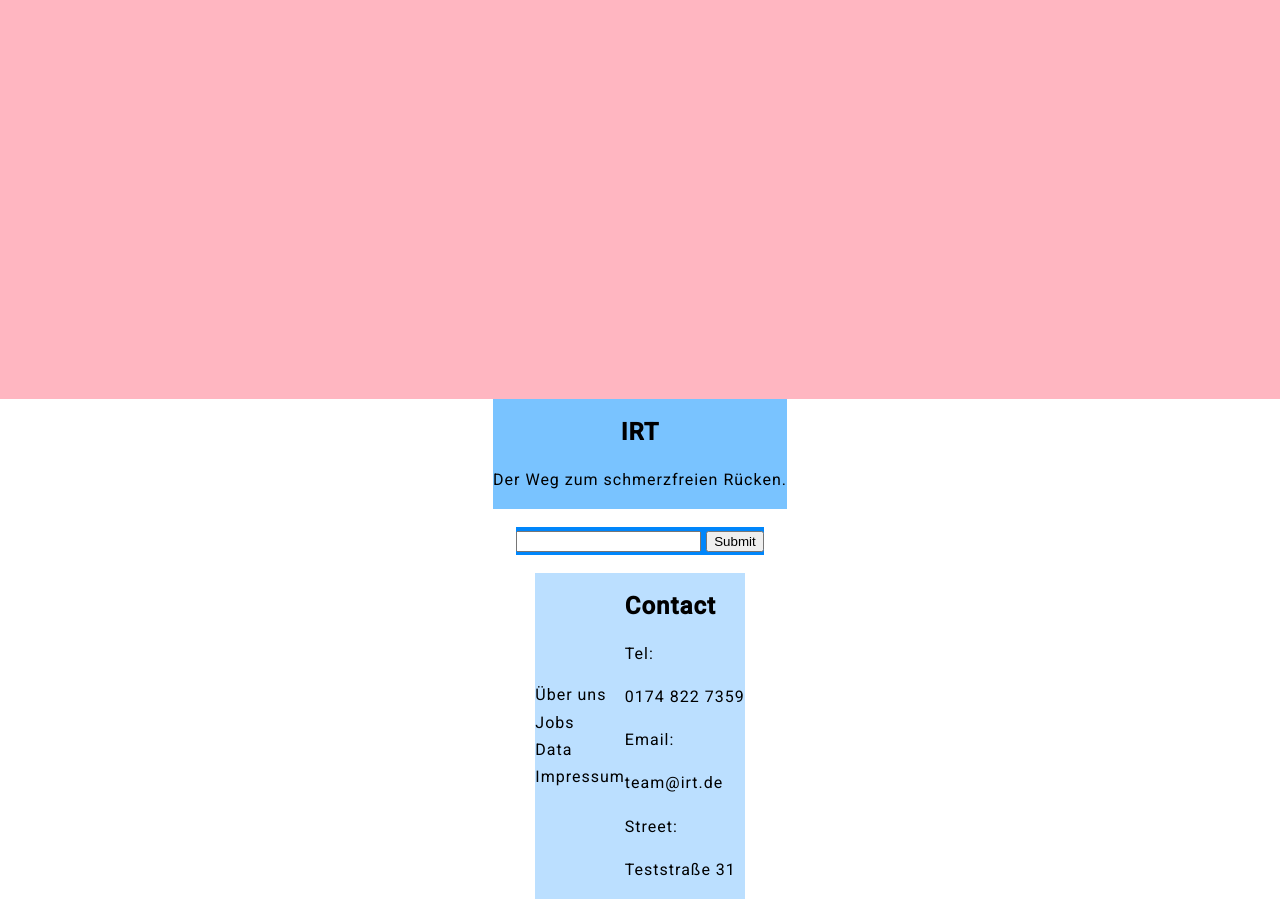
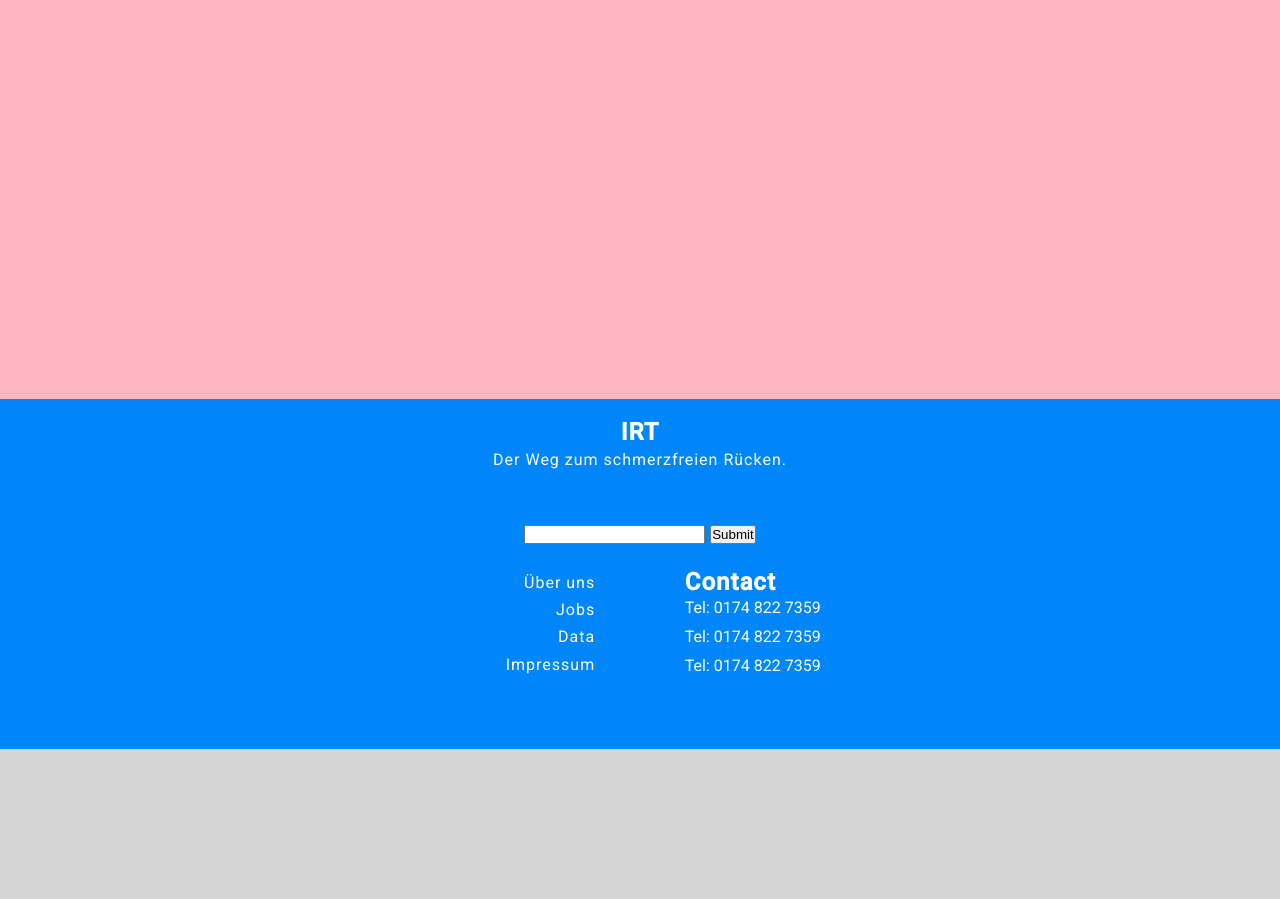
Before and after one commit to pbizimis/IRT, a Flask app: page /lp in a window 1280 px wide. Shown: the part 801-1700 px from the top of the page. After the commit the page ends 1550 px from the top, so only its background shows below. Run offline with Flask 2, Linux system fonts and the light colour scheme.

Commit message:
footer done

```diff
--- a/irtp/__init__.py
+++ b/irtp/__init__.py
@@ -37,6 +37,7 @@ def create_app(test_config=None):
     from . import presse
     app.register_blueprint(presse.bp)
 
+    #CHANGE FOR AN AJAX REQUEST
     @app.route('/<path:path>', methods=["POST"])
     def newsletter(path):
         if request.method == "POST":
--- a/irtp/static/index.css
+++ b/irtp/static/index.css
@@ -151,43 +151,71 @@
 /* FOOTER */
 .footer {
     display: grid;
-    height: 500px;
+    height: auto;
     width: 100%;
-    grid-template-columns: 1fr;
-    grid-template-rows: 1fr 1fr 1fr;
+    grid-template-columns: 50% 50%;
+    grid-template-rows: 100px 70px 180px;
     grid-template-areas:
-        "1"
-        "2"
-        "bottom";
+        "top top"
+        "mid mid"
+        "info contact";
     justify-items: center;
-    align-items: center;
+    align-items: flex-start;
+    background-color: rgb(0, 134, 251);
+    color: white;
 }
 .number1 {
-    grid-column: 1;
-    grid-row: 1;
+    width: 100%;
+    height: 100%;
+    grid-area: top;
     text-align: center;
-    background-color: rgb(121, 195, 255);
 }
 .number1 h1 {
+    margin: 20px 0 0 0;
+}
+.number1 p {
+    margin: 0;
 }
 .number2 {
-    grid-column: 1;
-    grid-row: 2;
+    width: 100%;
+    height: 100%;
+    grid-area: mid;
     text-align: center;
-    background-color: rgb(0, 134, 251);
-}
-.bottom {
-    grid-column: 1;
-    grid-row: 3;
     display: flex;
     align-items: center;
-    background-color: rgb(187, 223, 255);
+    justify-content: center;
 }
-.bottom .info {
-    text-align: start;
+.number2 .newsletter-form {
+    margin: 0;
+    padding: 0;
+    line-height: 0;
 }
-.bottom .info a {
+.number2 .newsletter-form input{
+    margin: 0;
+    padding: 0;
+}
+.info {
+    grid-area: info;
+    justify-self: end;
+    margin-right: 7%;
+    height: 80%;
+}
+.info a {
+    text-align: end;
     display: block;
 }
-.bottom .contact {
+.contact {
+    justify-self: start;
+    grid-area: contact;
+    margin-left: 7%;
+    height: 80%;
 }
+.contact p{
+    margin: 0;
+    letter-spacing: 0;
+    line-height: 150%;
+    margin-bottom: 5px;
+}
+.contact h1{
+    margin: 0;
+}
--- a/irtp/templates/nav.html
+++ b/irtp/templates/nav.html
@@ -60,12 +60,11 @@
             <p>Der Weg zum schmerzfreien Rücken.</p>
         </div>
         <div class="number2">
-            <form method="POST">
-                <input type="email" name="email">
+            <form class="newsletter-form" method="POST">
+                <input type="email" name="email" required>
                 <input type="submit" value="Submit">
             </form>
         </div>
-        <div class="bottom">
         <div class="info">
             <a>Über uns</a>
             <a>Jobs</a>
@@ -74,10 +73,9 @@
         </div>
         <div class="contact">
             <h1>Contact</h1>
-                <p>Tel:</p> <p>0174 822 7359</p>
-                <p>Email:</p> <p>team@irt.de</p>
-                <p>Street:</p> <p>Teststraße 31</p>
-            </div>
+            <p>Tel: 0174 822 7359</p>
+            <p>Tel: 0174 822 7359</p>
+            <p>Tel: 0174 822 7359</p>
         </div>
 
     </section>
```
Lines whose indentation alone changed are shown as unchanged.
